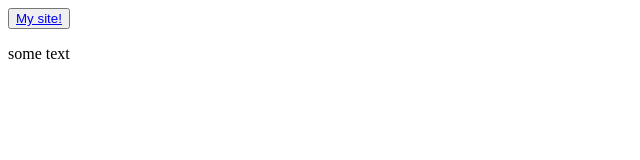
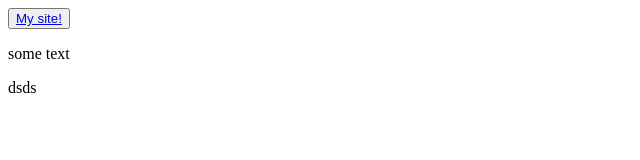
Before and after one commit to dzyob/htmlacademy, a plain HTML site: page index.html in a window 1280 px wide. Shown: the full height of the page, 0-640 px from the left. Drawn offline with Linux system fonts and the light colour scheme.

```diff
--- a/index.html
+++ b/index.html
@@ -2,5 +2,6 @@
 <button><a href="htmlacademy/index.html">My site!</a></button>
 <p>some text</p>
 <!--dsd-->
+<p>dsds</p>
 
 </html>
```
